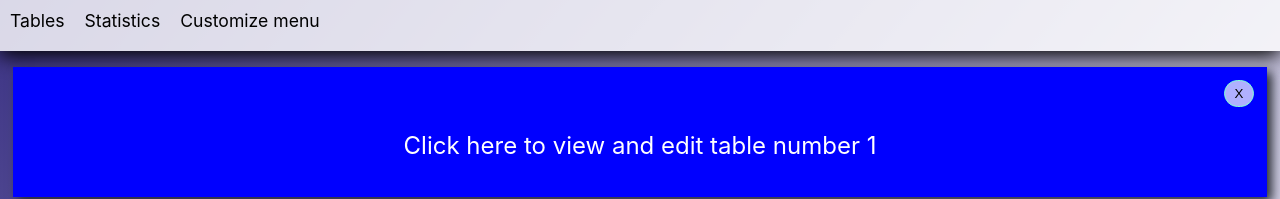
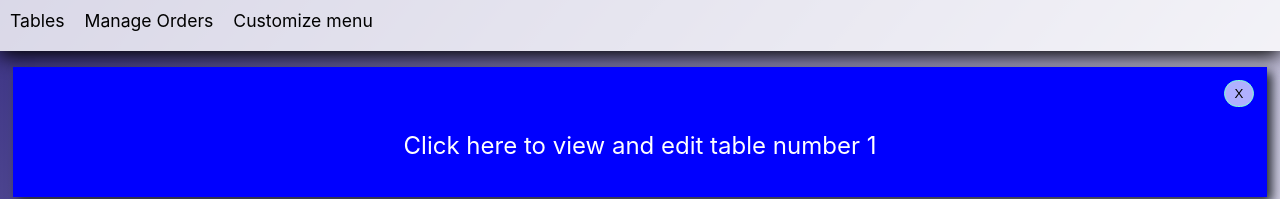
Before and after one commit to catsmonster/Restaurant-app, a React (Create React App) app: page / in a window 1280 px wide. Shown: the top 199 px of the page. Built offline with nearby package versions, Linux system fonts and the light colour scheme.

Commit message:
changed statistics in Nav to manage orders

```diff
--- a/src/components/Navigation/Navigation.js
+++ b/src/components/Navigation/Navigation.js
@@ -5,7 +5,7 @@ const Navigation = ({setPath, resetCategoriesState}) => {
     return (
             <ul className='NavUl'>
                 <li className='NavLi' onClick={()=> {setPath('tables'); resetCategoriesState();}}>Tables</li>
-                <li className='NavLi' onClick={()=> {setPath('Statistics'); resetCategoriesState();}}>Statistics</li>
+                <li className='NavLi' onClick={()=> {setPath('Statistics'); resetCategoriesState();}}>Manage Orders</li>
                 <li className='NavLi' onClick={()=> {setPath('customize'); resetCategoriesState();}}>Customize menu</li>
             </ul>
         );
```
